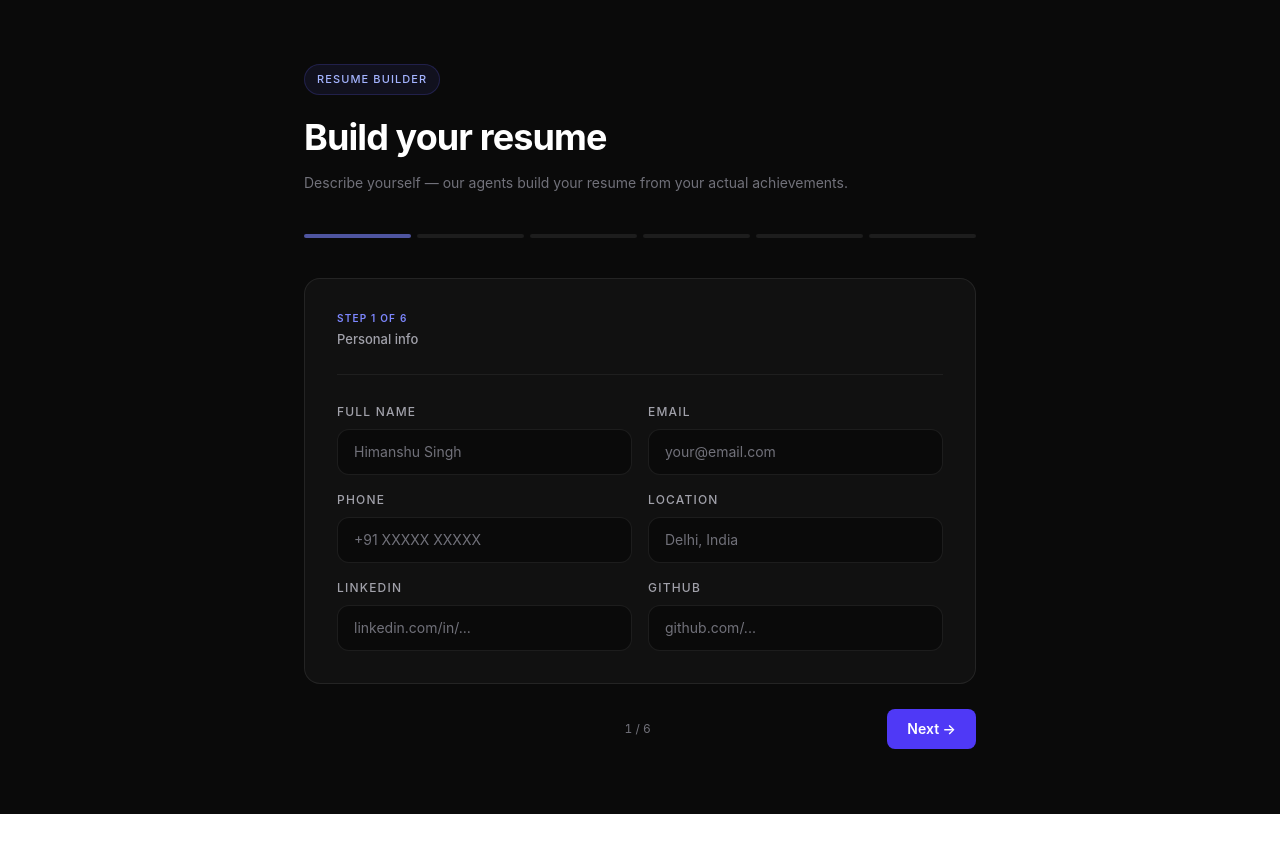
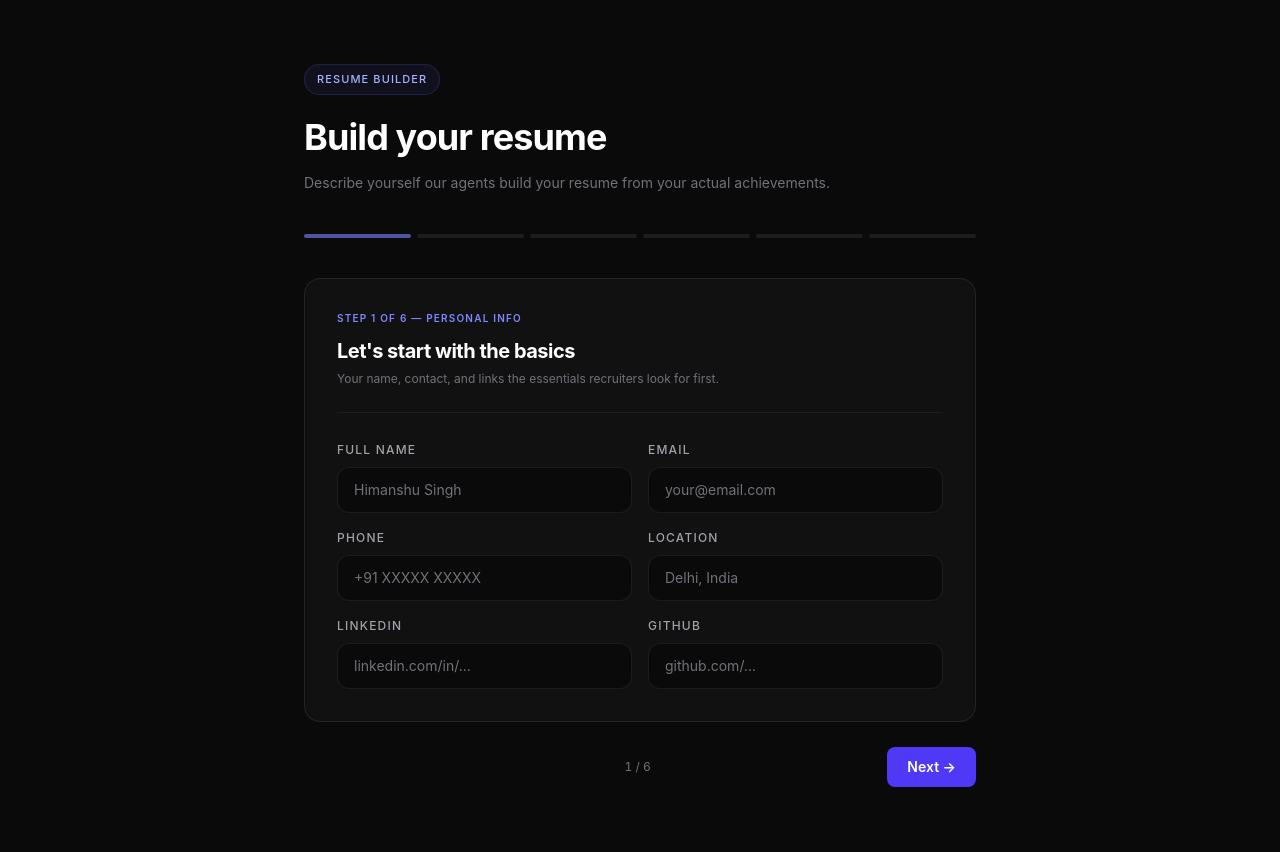
Before and after one commit to Himanshu158-ai/resume-builder-LLM, a React (Vite) app in the folder client/: page /builder in a window 1280 px wide. Before the commit the page ends 814 px from the top, so only its background shows below. Built offline with nearby package versions, Linux system fonts and the light colour scheme; no server answers; what @react-pdf/renderer would draw is missing.

Commit message:
feat: add index template, multi-step resume builder form, and landing page components

```diff
--- a/client/index.html
+++ b/client/index.html
@@ -4,7 +4,7 @@
     <meta charset="UTF-8" />
     <link rel="icon" type="image/svg+xml" href="/ai.svg" />
     <meta name="viewport" content="width=device-width, initial-scale=1.0" />
-    <title>AI Resume Builder</title>
+    <title>MultiAgent ResumeBuilder</title>
   </head>
   <body>
     <div id="root"></div>
--- a/client/src/pages/FormPage.jsx
+++ b/client/src/pages/FormPage.jsx
@@ -13,7 +13,7 @@ import Loader from "../components/Loader";
 
 const defaultData = {
   personalInfo: { name: "", email: "", phone: "", location: "", linkedin: "", github: "" },
-  aboutMe: [{about:"",target:""}],
+  aboutMe: [{ about: "", target: "" }],
   education: { college: "", degree: "", branch: "", year: "", cgpa: "" },
   skills: [],
   projects: [{ name: "", techStack: "", description: "" }],
@@ -21,7 +21,15 @@ const defaultData = {
   isFresher: false,
 };
 
-const steps = ["Personal info","background", "Education", "Skills", "Projects", "Experience"];
+
+const steps = [
+  { label: "Personal Info", title: "Let's start with the basics", sub: "Your name, contact, and links the essentials recruiters look for first." },
+  { label: "Background", title: "Tell us about yourself", sub: "A quick intro and your target role helps the AI personalize your resume." },
+  { label: "Education", title: "Your academic background", sub: "Add your degree, institution, and results." },
+  { label: "Skills", title: "What do you bring to the table?", sub: "Add your technical and professional skills be specific." },
+  { label: "Projects", title: "Showcase what you've built", sub: "Projects speak louder than words. Add your best work." },
+  { label: "Experience", title: "Your work experience", sub: "Internships, jobs, freelance anything relevant counts." },
+];
 
 export default function FormPage() {
   const [current, setCurrent] = useState(0);
@@ -33,7 +41,7 @@ export default function FormPage() {
     setLoading(true);
     console.log(data);
     try {
-      const res = await axios.post(API_URL+"/api/resume/generate", data, {
+      const res = await axios.post(API_URL + "/api/resume/generate", data, {
         withCredentials: true,
       });
       toast.success(res.data.message || "Resume generated successfully!");
@@ -70,7 +78,7 @@ export default function FormPage() {
               Build your resume
             </h1>
             <p className="text-[#71717A] text-sm leading-relaxed">
-          Describe yourself — our agents build your resume from your actual achievements.
+              Describe yourself our agents build your resume from your actual achievements.
             </p>
           </div>
 
@@ -94,11 +102,14 @@ export default function FormPage() {
           <div className="bg-[#111111] border border-white/[0.08] rounded-2xl p-8 mb-6">
 
             {/* Step label */}
-        <p className="text-[10px] uppercase tracking-[0.12em] text-indigo-400 font-semibold mb-1">
-          Step {current + 1} of {steps.length}
+            <p className="text-[10px] uppercase tracking-[0.12em] text-indigo-400 font-semibold mb-3">
+              Step {current + 1} of {steps.length} — {steps[current].label}
             </p>
-        <p className="text-[13px] font-medium text-[#A1A1AA] mb-7 pb-6 border-b border-white/[0.06]">
-          {steps[current]}
+            <h2 className="text-[20px] font-bold text-white tracking-tight leading-snug mb-1">
+              {steps[current].title}
+            </h2>
+            <p className="text-[12px] text-[#71717A] mb-7 pb-6 border-b border-white/[0.06]">
+              {steps[current].sub}
             </p>
 
             {sections[current]}
@@ -147,8 +158,8 @@ export default function FormPage() {
                 {loading ? (
                   <>
                     <svg className="animate-spin w-3.5 h-3.5" viewBox="0 0 24 24" fill="none">
-                  <circle className="opacity-25" cx="12" cy="12" r="10" stroke="currentColor" strokeWidth="4"/>
-                  <path className="opacity-75" fill="currentColor" d="M4 12a8 8 0 018-8v8z"/>
+                      <circle className="opacity-25" cx="12" cy="12" r="10" stroke="currentColor" strokeWidth="4" />
+                      <path className="opacity-75" fill="currentColor" d="M4 12a8 8 0 018-8v8z" />
                     </svg>
                     Generating...
                   </>
--- a/client/src/pages/Home.jsx
+++ b/client/src/pages/Home.jsx
@@ -30,7 +30,7 @@ export default function HomePage() {
             {/* Subtle accent glow — much more restrained than before */}
             <div className="absolute top-0 left-1/2 -translate-x-1/2 w-[600px] h-[1px] bg-gradient-to-r from-transparent via-indigo-500/30 to-transparent" />
 
-            <div className="max-w-7xl mx-auto px-6 md:px-10 py-14 md:py-24 grid md:grid-cols-2 gap-12 md:gap-16 items-center relative z-10">
+            <div className="max-w-7xl mx-auto px-6 md:px-10 py-14 md:py-10 grid md:grid-cols-2 gap-12 md:gap-16 items-center relative z-10">
 
                 {/* LEFT */}
                 <div className="text-center md:text-left">
@@ -114,9 +114,9 @@ export default function HomePage() {
                         {/* Float badge — top right */}
                         <div className="absolute -top-3 -right-3 bg-[#18181B] border border-white/[0.10] rounded-xl px-3 py-2 flex items-center gap-2">
                             <div className="w-16 h-1 bg-white/[0.08] rounded overflow-hidden">
-                                <div className="h-full w-[92%] bg-emerald-500 rounded" />
+                                <div className="h-full w-[90%] bg-emerald-500 rounded" />
                             </div>
-                            <span className="text-[11px] text-emerald-400 font-semibold">ATS 92</span>
+                            <span className="text-[11px] text-emerald-400 font-semibold">ATS 90</span>
                         </div>
 
                     </div>
@@ -125,7 +125,7 @@ export default function HomePage() {
             </div>
             {/* ───── HOW IT WORKS + FEATURES SECTION ───── */}
             <div className="bg-[#0A0A0A]">
-                <div className="max-w-7xl mx-auto px-6 md:px-10 py-20 md:py-28">
+                <div className="max-w-7xl mx-auto px-6 md:px-10 py-20 md:py-12">
 
                     {/* Section label */}
                     <div className="inline-flex items-center gap-2 bg-indigo-500/[0.08] border border-indigo-500/20 px-3 py-1.5 rounded-full mb-4">
@@ -195,7 +195,7 @@ export default function HomePage() {
                                     </div>
                                     <p className="text-[13px] font-semibold text-white tracking-tight mb-1.5">{title}</p>
                                     <p className="text-[11px] text-[#71717A] leading-relaxed mb-3">{desc}</p>
-                                    <span className={`text-[10px] font-medium ${colors.tagBg} border px-2 py-0.5 rounded`}>{tag}</span>
+                                    <span className={`text-[10px] font-medium text-white`}>{tag}</span>
                                 </div>
                             );
                         })}
```
Lines whose indentation alone changed are shown as unchanged.
